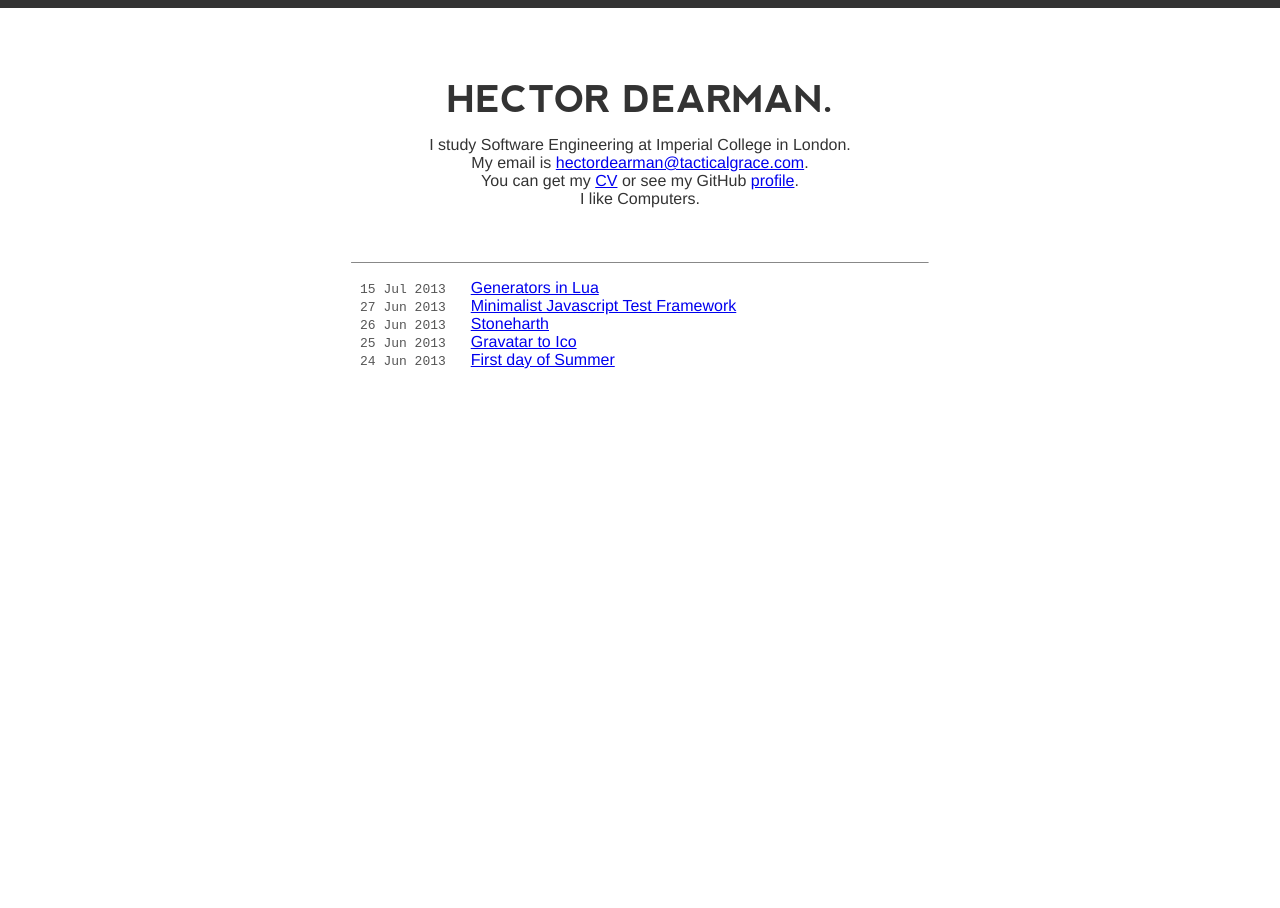
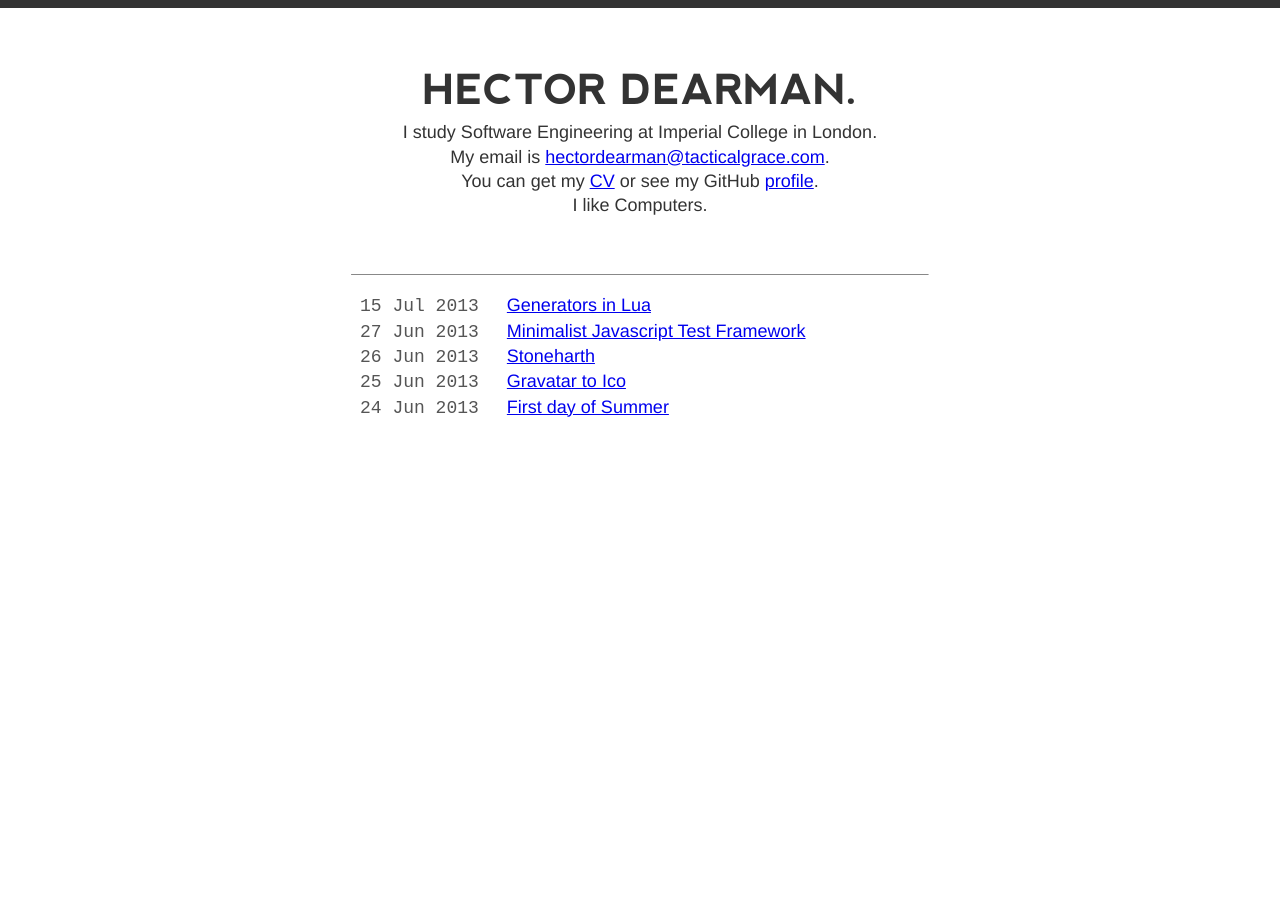
Before and after one commit to chromy/chromy.github.com, a Jekyll site: the page built from index.html, in a window 1280 px wide. Built offline with Jekyll 4.4.1, drawn with Linux system fonts in a browser that asks for light colours.

Commit message:
messed with typography a bit

```diff
--- a/static/css/site.css
+++ b/static/css/site.css
@@ -14,6 +14,8 @@ body {
     min-height: 100%;
     color: #333;
     font-family: "HelveticaNeue-Light", "Helvetica Neue Light", "Helvetica Neue", Helvetica, sans-serif;
+    font-size: 18px;
+    line-height: 135%;
 }
 
 .container {
```
